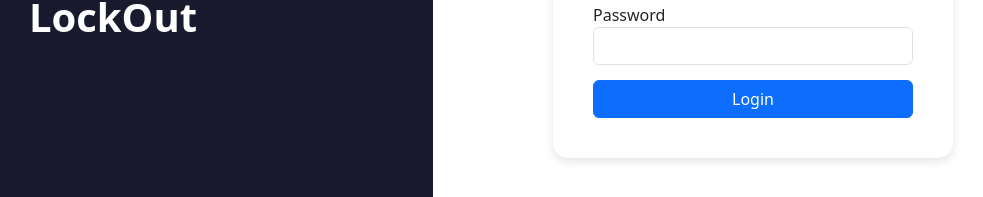
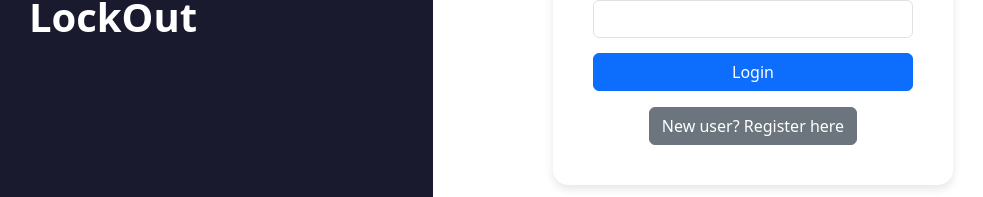
Before and after one commit to tangotino/IS_LAB_PROJECT, a React (Create React App) app in the folder frontend/: page /login in a window 1280 px wide. Shown: the part 401-598 px from the top of the page, without its empty margins (207-1190 px from the left). Built offline with nearby package versions, Linux system fonts and the light colour scheme.

Commit message:
Update Login.js

```diff
--- a/frontend/src/pages/Login.js
+++ b/frontend/src/pages/Login.js
@@ -1,6 +1,6 @@
 import React, { useState } from 'react';
 import axios from 'axios';
-import { useNavigate } from 'react-router-dom';
+import { useNavigate, Link } from 'react-router-dom'; // Import Link for navigation
 import './Login.css'; // Import external CSS for styling
 import logo from '../assets/logo.png'; // Correctly import the logo
 
@@ -67,6 +67,12 @@ const Login = () => {
                             {loading ? 'Logging in...' : 'Login'}
                         </button>
                     </form>
+                    <div className="text-center mt-3">
+                        {/* New Button that navigates to the register page */}
+                        <Link to="/register" className="btn btn-secondary">
+                            New user? Register here
+                        </Link>
+                    </div>
                 </div>
             </div>
         </div>
```
